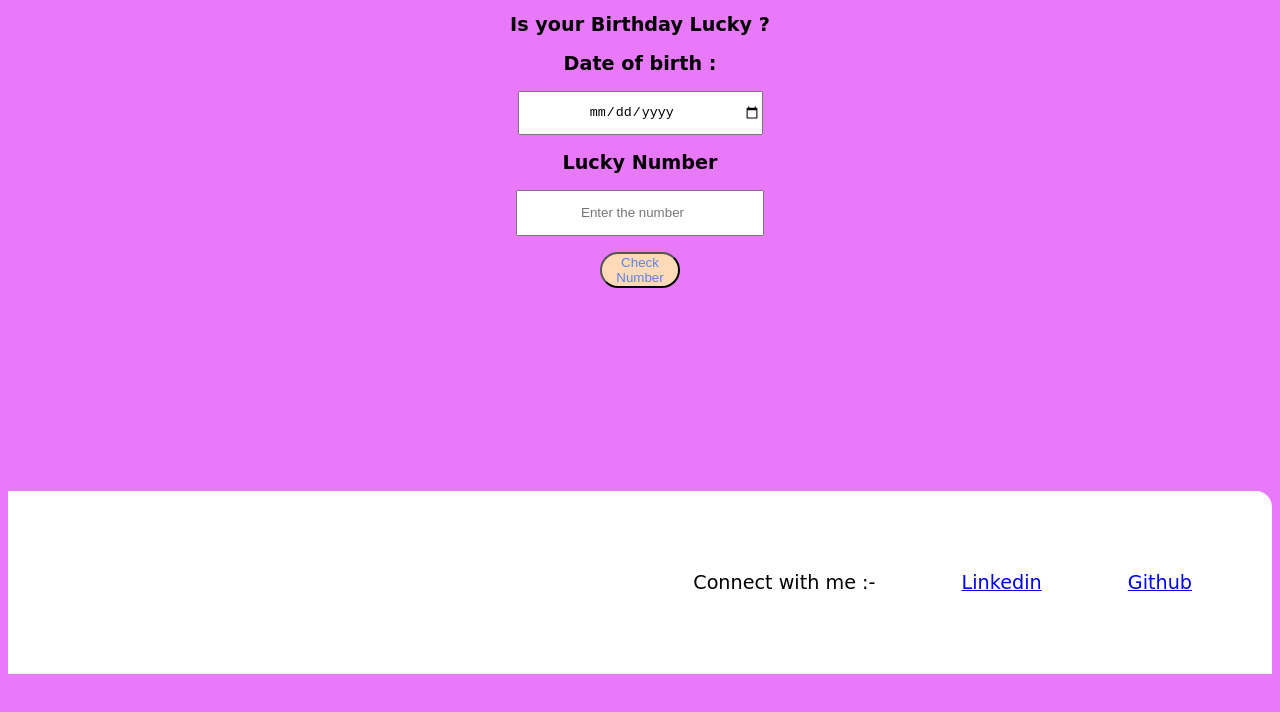
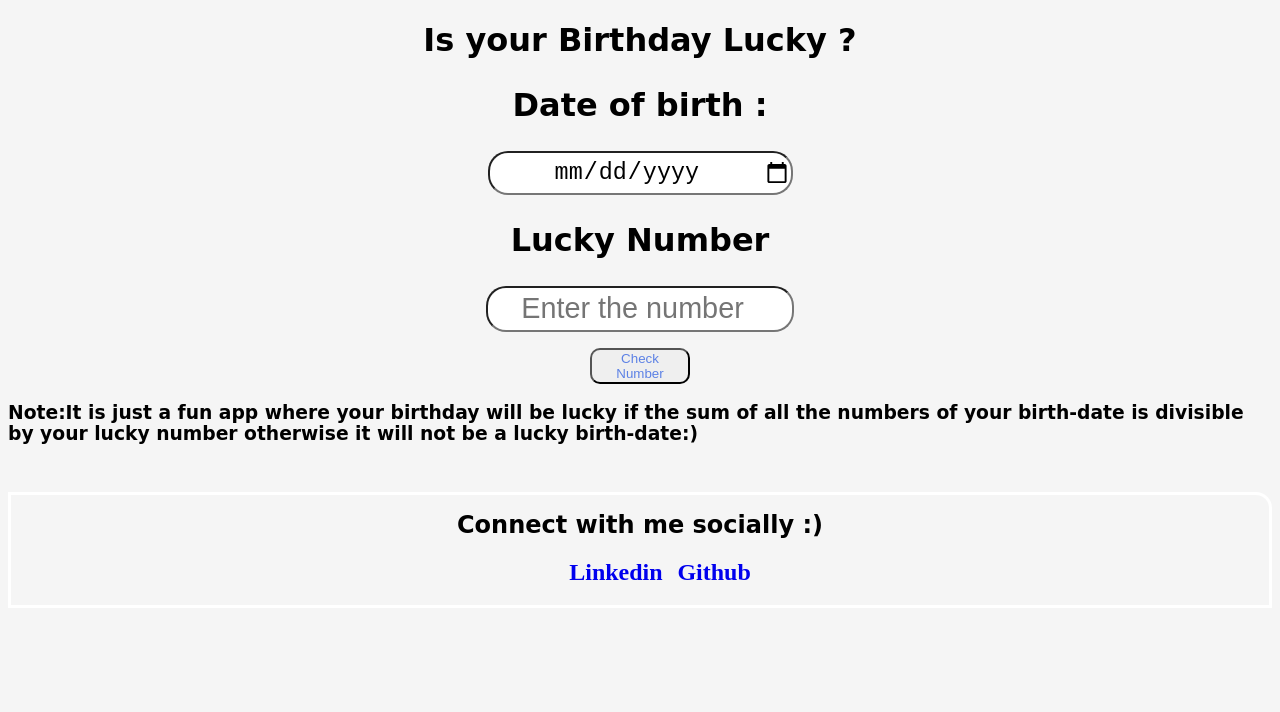
Before and after one commit to Rishabh0603/is-your-birthday-lucky, a plain HTML site: page index.html in a window 1280 px wide. Drawn offline with Linux system fonts and the light colour scheme.

Commit message:
css modified

```diff
--- a/code.js
+++ b/code.js
@@ -25,9 +25,11 @@ function check_lucky(){
    checkbirthday(add,lucky_number);}
     else{
         answer.style.display ="block";
-        answer.innerText = "Enter both the fields";}
+        answer.innerText = "Please enter both the fields!!";
+       }
 
 }
+
 function checkbirthday( add, lucky_number){
     if(add % lucky_number === 0){
         answer.style.display ="block";
--- a/index.html
+++ b/index.html
@@ -15,10 +15,18 @@
         <div><input type="number" step="1" id="lucky-id" placeholder="Enter the number"></div>
       <div><button id="button-id">Check Number</button></div>
       <p id="output-answer"></p>
-
-      <p class="base">Connect with me :-
-      <a class="base" href="https://www.linkedin.com/in/rishabh-trivedi-44582a245/">Linkedin</a>
-      <a classs="base" href="https://github.com/Rishabh0603">Github</a></p>
+      <h3><span>Note:</span>It is just a fun app where your birthday will be lucky if the sum of all the numbers of your birth-date is divisible by your lucky number otherwise it will not be a lucky birth-date:)</h3>
+      <footer>
+           <div class="base">Connect with me socially :) </div>
+       <ul class="style">
+         <li class="in-line">
+           <a class="links" href="https://www.linkedin.com/in/rishabh-trivedi-44582a245/">Linkedin</a>
+         </li>
+         <li class="in-line">
+          <a class="links" href="https://github.com/Rishabh0603">Github</a>
+         </li>
+      </ul>
+    </footer>
     </body>
 <script src = "code.js" type="text/javascript"></script>
 </html>
--- a/style.css
+++ b/style.css
@@ -1,33 +1,65 @@
 body{
-    background-color:#e879f9
+    background-color:whitesmoke
 }
 h1,h2,p{
     text-align:center;
     font-family:cursive;
-    font-size:larger;
+    font-size:xx-large;
 }
 input{
+    font-size: larger;
       height:2.5rem;
-      width:15rem;
+      width:300px;
       text-align:center;
+      border-radius: 20px;
+}
+span{
+    font-weight:bolder;
+}
+h3{
+    font-family: cursive;
 }
 div{
     text-align:center;
     margin-top:1rem;
+    font-size:x-large;
+    font-weight: bold;
+    font-family: cursive;
 }
 button{
-    width:5rem;
-    border-radius:2rem;
+    width:100px;
+    border-radius:10px;
     color:rgb(92, 129, 229);
-    background-color: peachpuff;
+
+    /* background-color: peachpuff; */
 }
-.base{
-    text-align:right;
-    margin-top:12.7rem;
+/* a{
+    color: rgba(236, 249, 51, 0.953);
+    text-shadow: 2rem; */
+/* } */
+footer{
+    font-weight: bold;
+    font-size: larger;
+    /* color:white; */
+    text-align:center;
+    margin-top:3rem;
     border-style:solid;
-    border-width:5rem;
-    border-color: white;
+    border-color:white;
+    border-width:rem;
+    /* border-color:#a855f7; */
     border-top-right-radius: 1rem;
-    background-color: white;
+    /* background-color:#e879f9; */
 
 }
+.links{
+    text-decoration:none;
+    padding:5px;
+    font-size:x-large;
+    }
+.in-line{
+    display:inline;
+}
+
+.style{
+    list-style: none;
+    }
```
